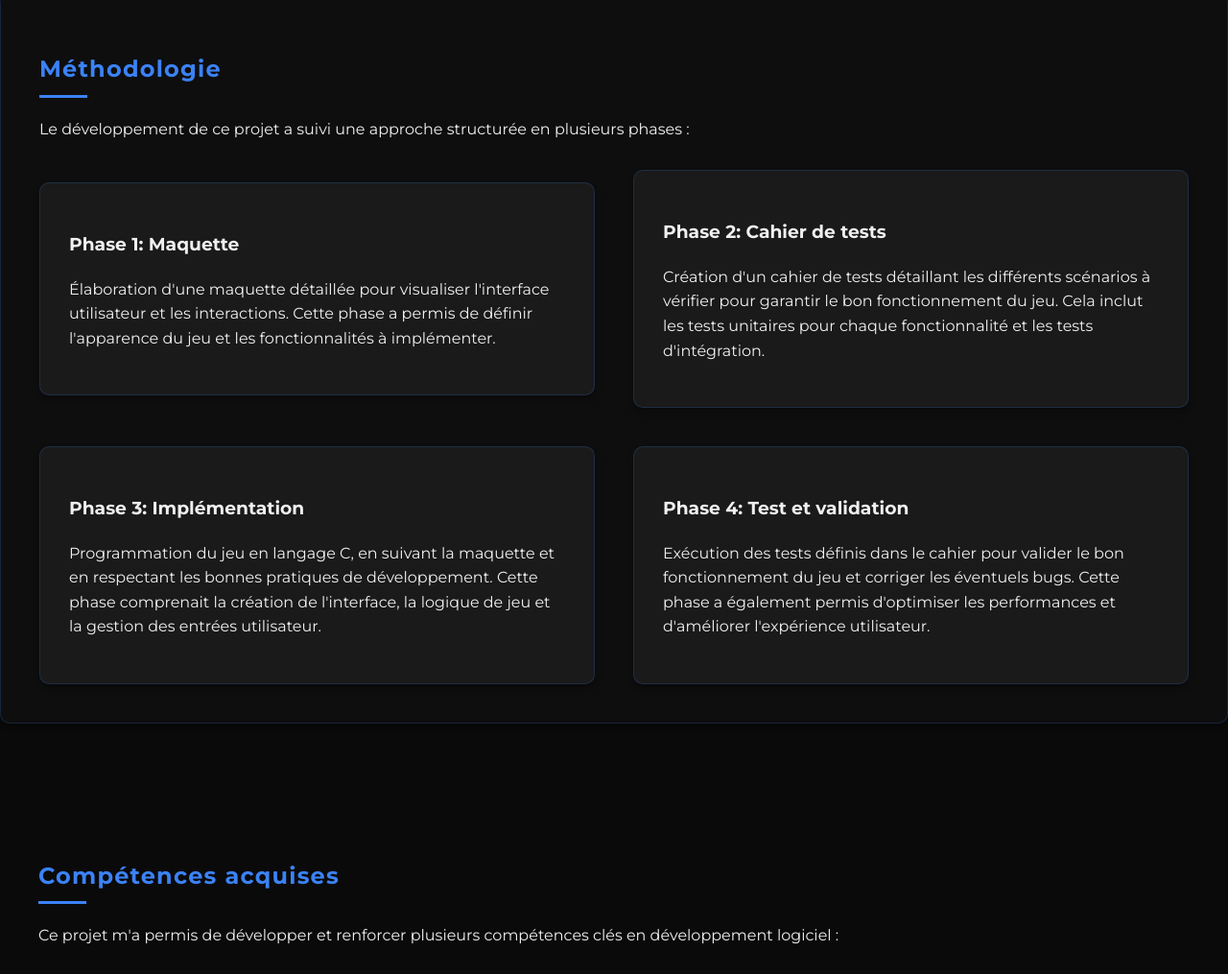
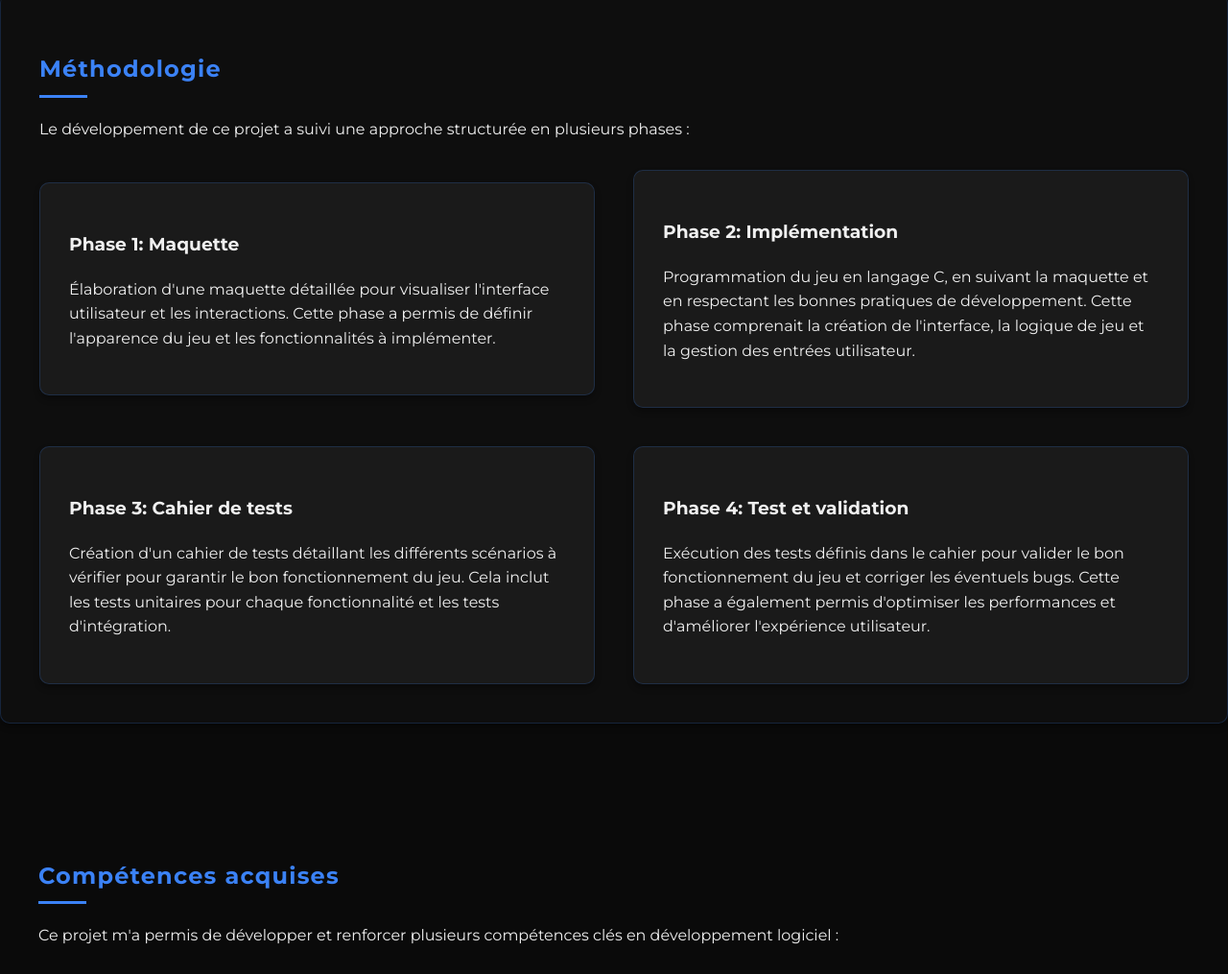
Before and after one commit to Tx-diloxi/Portfolio, a plain HTML site: page files/projet/projet_1.01.html in a window 1280 px wide. Shown: the part 2227-3242 px from the top of the page at 96% size. Drawn offline with Linux system fonts and the light colour scheme.

Commit message:
Update projet_1.01.html

```diff
--- a/files/projet/projet_1.01.html
+++ b/files/projet/projet_1.01.html
@@ -129,13 +129,13 @@
                 </div>
 
                 <div class="project-card">
-                    <h3>Phase 2: Cahier de tests</h3>
-                    <p>Création d'un cahier de tests détaillant les différents scénarios à vérifier pour garantir le bon fonctionnement du jeu. Cela inclut les tests unitaires pour chaque fonctionnalité et les tests d'intégration.</p>
+                    <h3>Phase 2: Implémentation</h3>
+                    <p>Programmation du jeu en langage C, en suivant la maquette et en respectant les bonnes pratiques de développement. Cette phase comprenait la création de l'interface, la logique de jeu et la gestion des entrées utilisateur.</p>
                 </div>
 
                 <div class="project-card">
-                    <h3>Phase 3: Implémentation</h3>
-                    <p>Programmation du jeu en langage C, en suivant la maquette et en respectant les bonnes pratiques de développement. Cette phase comprenait la création de l'interface, la logique de jeu et la gestion des entrées utilisateur.</p>
+                    <h3>Phase 3: Cahier de tests</h3>
+                    <p>Création d'un cahier de tests détaillant les différents scénarios à vérifier pour garantir le bon fonctionnement du jeu. Cela inclut les tests unitaires pour chaque fonctionnalité et les tests d'intégration.</p>
                 </div>
 
                 <div class="project-card">
```
